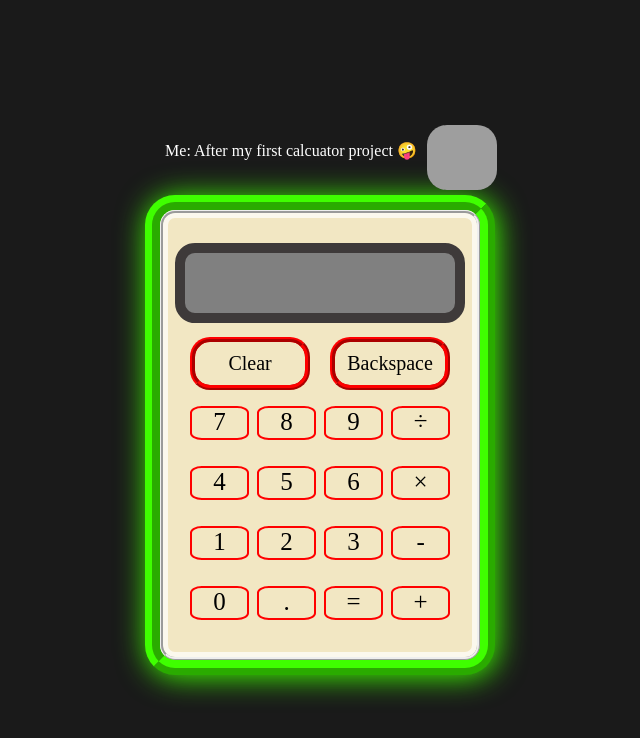
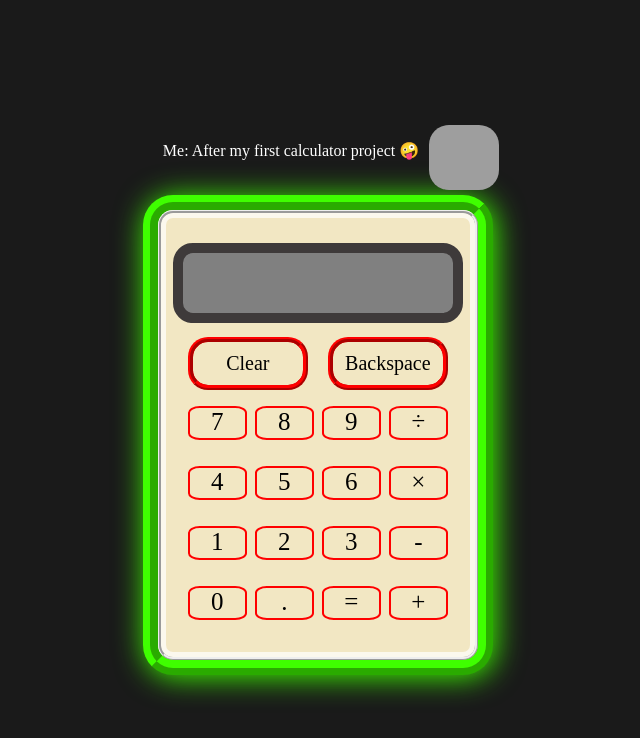
Before and after one commit to PaingSuLt/beginner-calculator-project, a plain HTML site: page index.html in a window 1280 px wide. Shown: the whole page, without its empty margins (319-959 px from the left). Drawn offline with Linux system fonts and the light colour scheme; grey boxes are pictures that could not be loaded.

Commit message:
fixed the spellings

```diff
--- a/index.html
+++ b/index.html
@@ -10,7 +10,7 @@
 <body>
     <div id="outer-container">
         <div id="pAndimg">
-            <p>Me: After my first calcuator project 🤪</p>
+            <p>Me: After my first calculator project 🤪</p>
             <img src="images/dance.gif">
         </div>
         <div id="container">
```
